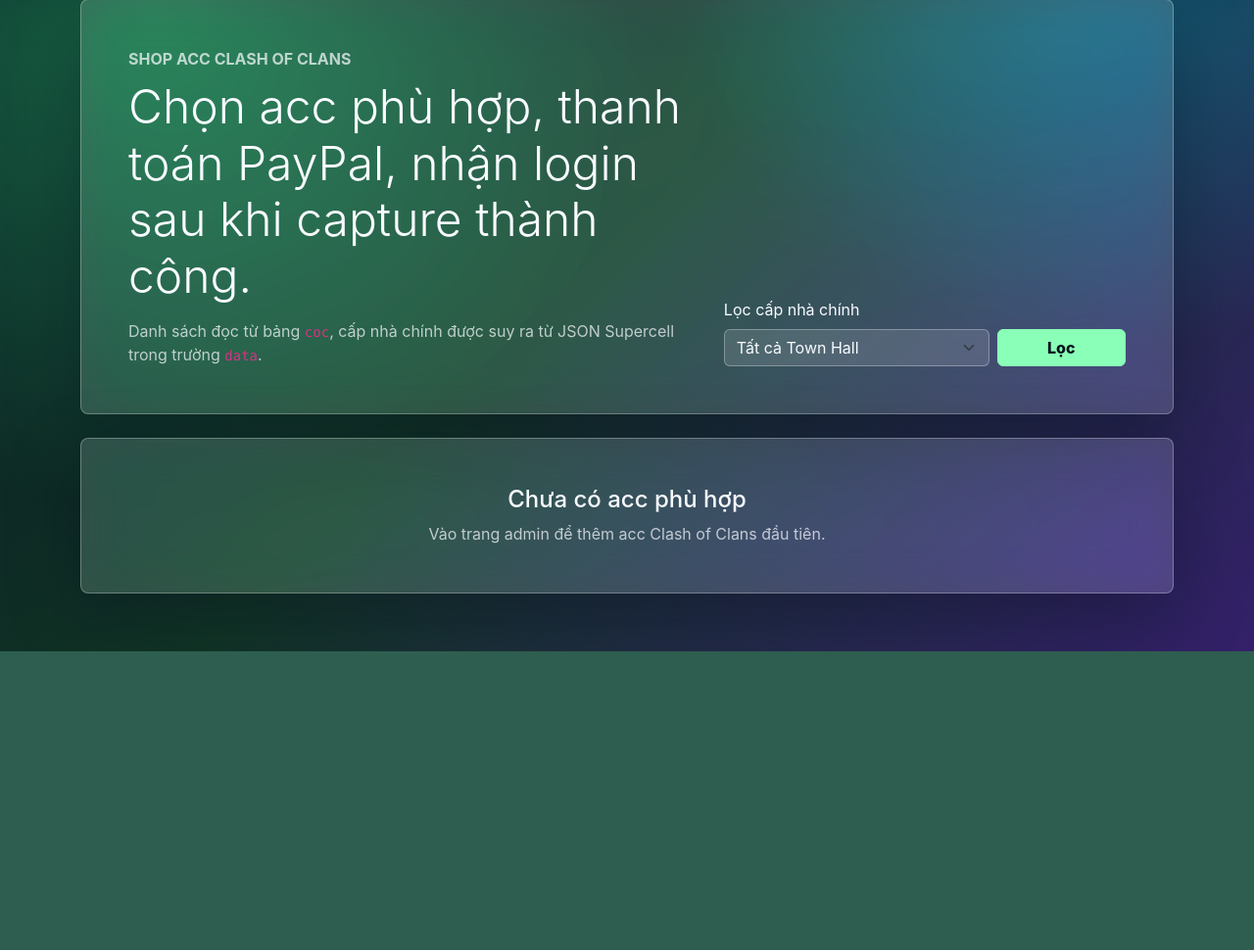
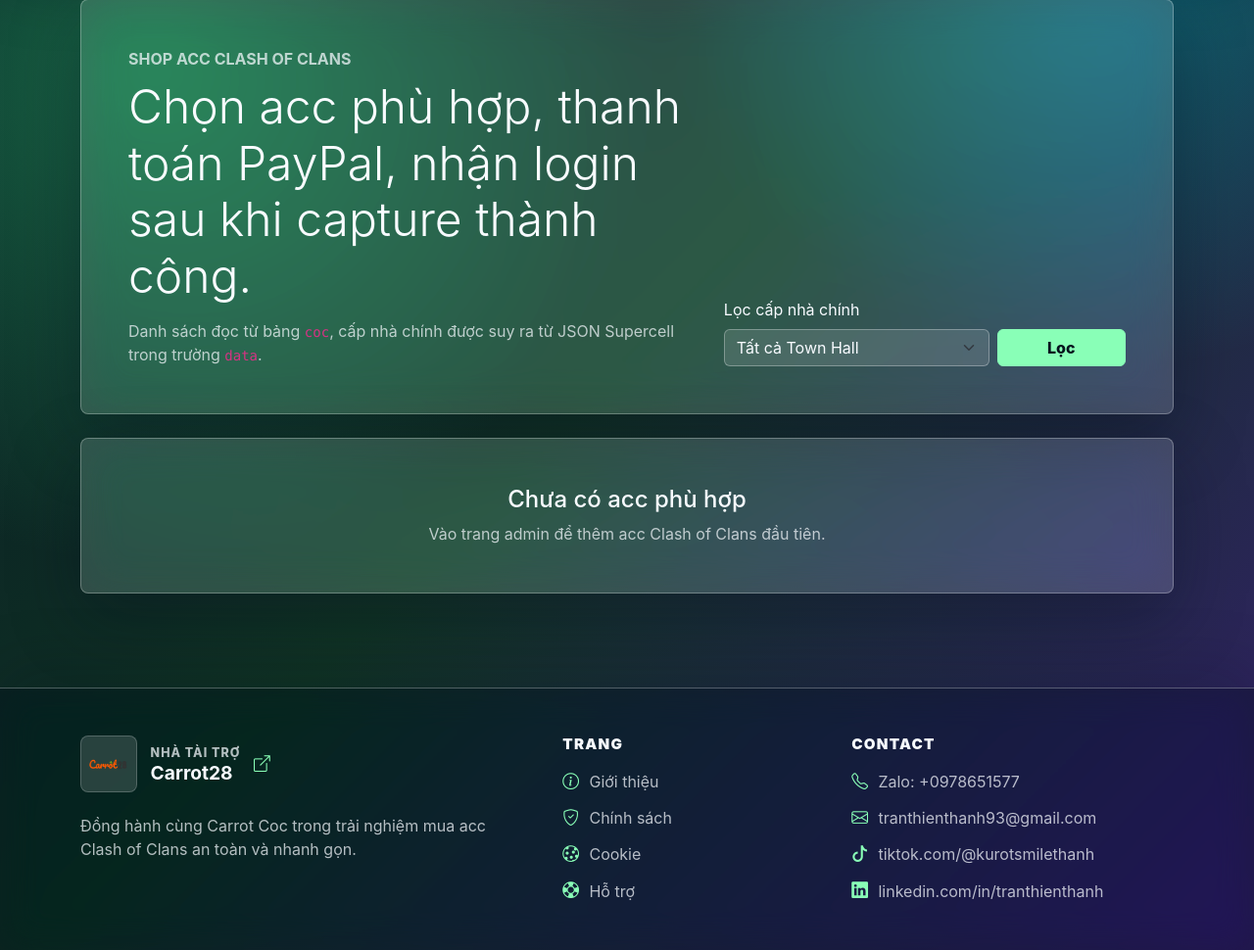
Before and after one commit to kurotsmile/CarrotCoc, a PHP site: page / in a window 1280 px wide. Shown: the part 135-1105 px from the top of the page at 98% size. Before the commit the page ends 800 px from the top, so only its background shows below. Run offline with PHP 8.4, Linux system fonts and the light colour scheme; data that the repository does not hold is empty.

Commit message:
Add footer and paypal config

```diff
--- a/assets/css/style.css
+++ b/assets/css/style.css
@@ -140,3 +140,102 @@ body {
 .secret-box.is-visible {
     display: block;
 }
+
+.site-footer {
+    background: rgba(5, 14, 28, .42);
+    border-top: 1px solid var(--line);
+    box-shadow: 0 -18px 60px rgba(5, 12, 30, .2);
+    backdrop-filter: blur(18px) saturate(140%);
+    -webkit-backdrop-filter: blur(18px) saturate(140%);
+}
+
+.footer-grid {
+    display: grid;
+    grid-template-columns: minmax(0, 1.4fr) minmax(12rem, .8fr) minmax(16rem, 1fr);
+    gap: 2rem;
+}
+
+.footer-sponsor {
+    display: inline-flex;
+    align-items: center;
+    gap: .85rem;
+    color: var(--ink);
+    text-decoration: none;
+}
+
+.footer-sponsor img {
+    width: 58px;
+    height: 58px;
+    object-fit: contain;
+    border-radius: 8px;
+    background: rgba(255, 255, 255, .14);
+    border: 1px solid rgba(255, 255, 255, .2);
+    padding: .35rem;
+}
+
+.footer-sponsor strong {
+    display: block;
+    font-size: 1.2rem;
+    line-height: 1.1;
+}
+
+.footer-kicker {
+    display: block;
+    color: var(--muted);
+    font-size: .78rem;
+    font-weight: 800;
+    letter-spacing: .08em;
+    text-transform: uppercase;
+}
+
+.footer-title {
+    margin-bottom: 1rem;
+    font-size: .95rem;
+    font-weight: 900;
+    letter-spacing: .08em;
+    text-transform: uppercase;
+}
+
+.footer-links {
+    display: grid;
+    gap: .75rem;
+    padding: 0;
+    margin: 0;
+    list-style: none;
+}
+
+.footer-links a {
+    display: inline-flex;
+    align-items: center;
+    gap: .65rem;
+    color: var(--muted);
+    text-decoration: none;
+    transition: color .16s ease, transform .16s ease;
+}
+
+.footer-links a:hover,
+.footer-sponsor:hover {
+    color: #a7ffc9;
+}
+
+.footer-links a:hover {
+    transform: translateX(3px);
+}
+
+.footer-links i,
+.footer-sponsor i {
+    color: #89ffb7;
+    font-size: 1.05rem;
+}
+
+@media (max-width: 991.98px) {
+    .footer-grid {
+        grid-template-columns: repeat(2, minmax(0, 1fr));
+    }
+}
+
+@media (max-width: 575.98px) {
+    .footer-grid {
+        grid-template-columns: 1fr;
+    }
+}
--- /dev/null
+++ b/includes/footer.php
@@ -0,0 +1,37 @@
+<footer class="site-footer mt-5">
+    <div class="container py-5">
+        <div class="footer-grid">
+            <div>
+                <a class="footer-sponsor" href="https://carrot28.com" target="_blank" rel="noopener noreferrer">
+                    <img src="<?= htmlspecialchars(coc_asset('assets/carrot_28.png')) ?>" alt="Carrot28">
+                    <span>
+                        <span class="footer-kicker">Nhà tài trợ</span>
+                        <strong>Carrot28</strong>
+                    </span>
+                    <i class="bi bi-box-arrow-up-right" aria-hidden="true"></i>
+                </a>
+                <p class="muted-text mt-3 mb-0">Đồng hành cùng Carrot Coc trong trải nghiệm mua acc Clash of Clans an toàn và nhanh gọn.</p>
+            </div>
+
+            <div>
+                <h2 class="footer-title">Trang</h2>
+                <ul class="footer-links">
+                    <li><a href="index.php"><i class="bi bi-info-circle" aria-hidden="true"></i>Giới thiệu</a></li>
+                    <li><a href="index.php"><i class="bi bi-shield-check" aria-hidden="true"></i>Chính sách</a></li>
+                    <li><a href="index.php"><i class="bi bi-cookie" aria-hidden="true"></i>Cookie</a></li>
+                    <li><a href="index.php"><i class="bi bi-life-preserver" aria-hidden="true"></i>Hỗ trợ</a></li>
+                </ul>
+            </div>
+
+            <div>
+                <h2 class="footer-title">Contact</h2>
+                <ul class="footer-links">
+                    <li><a href="tel:+0978651577"><i class="bi bi-telephone" aria-hidden="true"></i>Zalo: +0978651577</a></li>
+                    <li><a href="mailto:tranthienthanh93@gmail.com"><i class="bi bi-envelope" aria-hidden="true"></i>tranthienthanh93@gmail.com</a></li>
+                    <li><a href="https://tiktok.com/@kurotsmilethanh" target="_blank" rel="noopener noreferrer"><i class="bi bi-tiktok" aria-hidden="true"></i>tiktok.com/@kurotsmilethanh</a></li>
+                    <li><a href="https://linkedin.com/in/tranthienthanh" target="_blank" rel="noopener noreferrer"><i class="bi bi-linkedin" aria-hidden="true"></i>linkedin.com/in/tranthienthanh</a></li>
+                </ul>
+            </div>
+        </div>
+    </div>
+</footer>
--- a/index.php
+++ b/index.php
@@ -25,6 +25,7 @@ if ($dbReady) {
     <meta name="viewport" content="width=device-width, initial-scale=1">
     <title>Carrot Coc - Shop Acc Clash of Clans</title>
     <link href="https://cdn.jsdelivr.net/npm/bootstrap@5.3.3/dist/css/bootstrap.min.css" rel="stylesheet">
+    <link href="https://cdn.jsdelivr.net/npm/bootstrap-icons@1.11.3/font/bootstrap-icons.min.css" rel="stylesheet">
     <link href="<?= htmlspecialchars(coc_asset('assets/css/style.css')) ?>" rel="stylesheet">
 </head>
 <body>
@@ -94,5 +95,6 @@ if ($dbReady) {
         </div>
     <?php endif; ?>
 </main>
+<?php require __DIR__ . '/includes/footer.php'; ?>
 </body>
 </html>
```
Also changed, not shown: account.php (+5 -2 lines), api/paypal_common.php (+7 -4 lines), config/paypal.php (added, +8 -0 lines), config/paypal_example.php (added, +8 -0 lines), assets/carrot_28.png (added).
